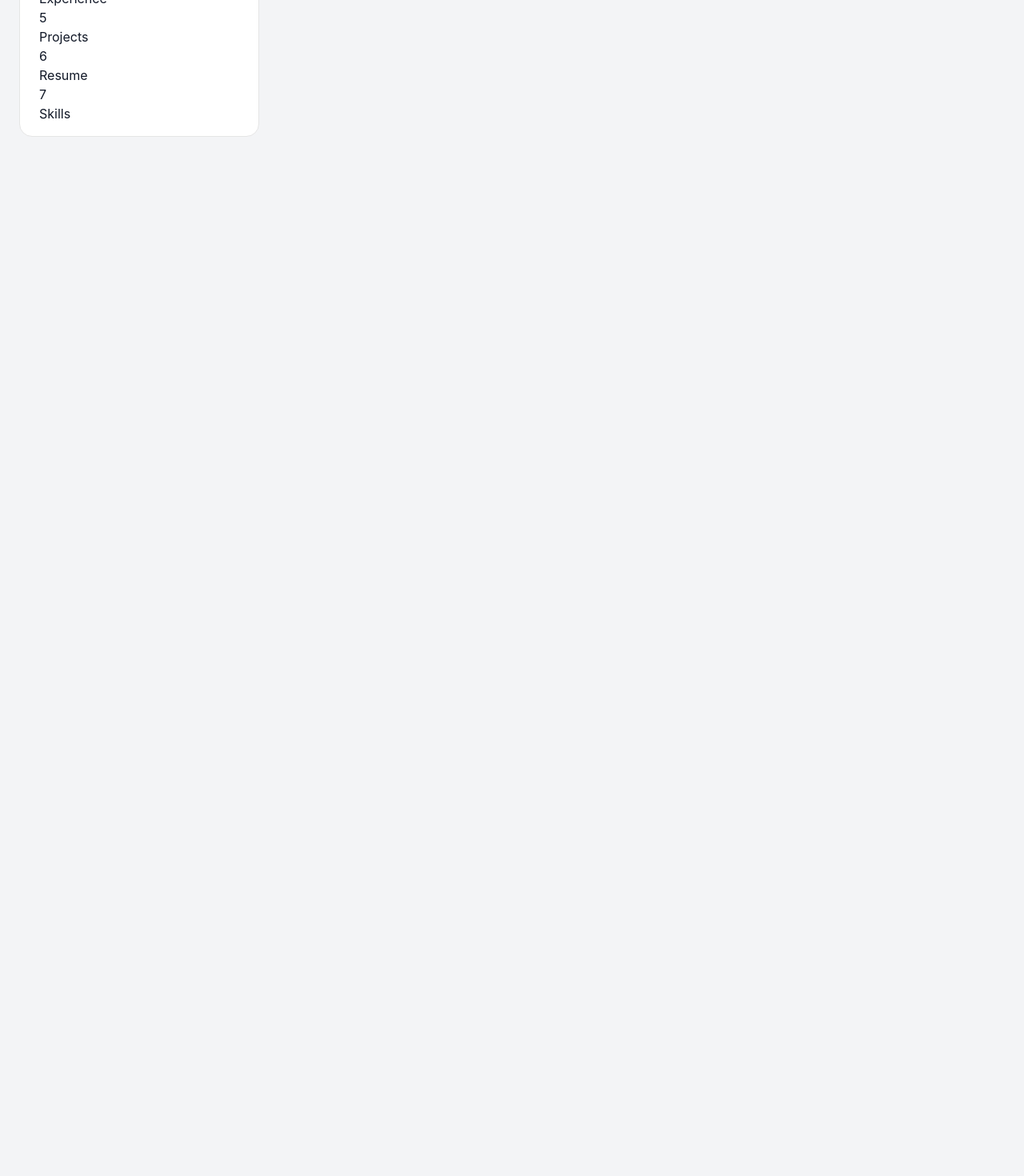
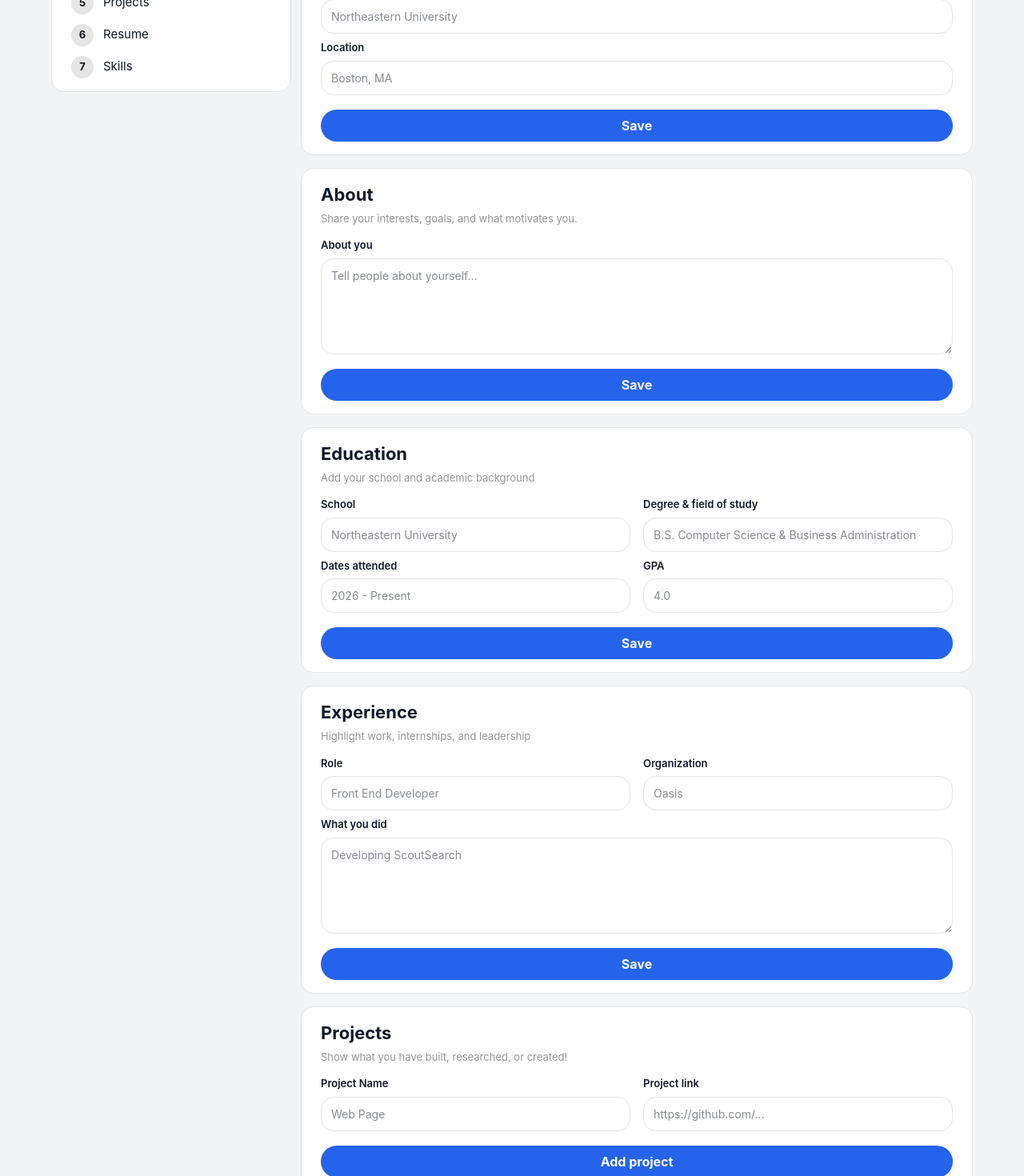
Before and after one commit to Oasis-NEU/f26-group-8, a React (Vite) app in the folder frontend/: page /editprofile in a window 1280 px wide. Shown: the part 380-1850 px from the top of the page at 80% size. Before the commit the page ends 800 px from the top, so only its background shows below. Built offline with nearby package versions, Linux system fonts and the light colour scheme.

Commit message:
Left to do: Resume + Skills

```diff
--- a/frontend/src/index.css
+++ b/frontend/src/index.css
@@ -1081,8 +1081,6 @@ body {
 
 .edit-tracker-card {
   background: white;
-  margin-top: 32px;
-  margin-left: 24px;
   padding: 16px 24px;
   max-width: 300px;
   border: 1px solid #e5e5e5;
@@ -1099,3 +1097,106 @@ body {
   color: #949494;
   margin-top: 6px;
 }
+
+.edit-tracker-steps {
+  display: flex;
+  align-items: center;
+  gap: 12px;
+  margin-top: 12px;
+}
+
+.edit-tracker-id {
+  width: 28px;
+  height: 28px;
+  border-radius: 999px;
+  background-color: #e5e5e5;
+  display: flex;
+  justify-content: center;
+  align-items: center;
+  font-size: 13px;
+  font-weight: bold;
+}
+
+.edit-tracker-label {
+  font-size: 15px;
+  color: #111827;
+}
+
+.edit-page {
+  display: grid;
+  grid-template-columns: 300px 1fr;
+  gap: 12px;
+  max-width: 1200px;
+  margin: 0 auto;
+  padding: 32px 24px;
+}
+
+
+/* Basic Information Card */
+
+.edit-card {
+  background: white;
+  padding: 16px 24px;
+  border: 1px solid #e5e5e5;
+  border-radius: 16px;
+  display: flex;
+  flex-direction: column;
+}
+
+.edit-card-title {
+  font-weight: bold;
+  font-size: 22px;
+  margin-bottom: 4px;
+}
+
+.edit-label {
+  font-size: 13px;
+  font-weight: 600;
+  margin-top: 8px;
+  margin-bottom: 6px;
+}
+
+.edit-input {
+  padding: 10px 12px;
+  border: 1px solid #e5e5e5;
+  border-radius: 16px;
+  font-size: 14px;
+}
+
+.edit-save-btn {
+  margin-top: 18px;
+}
+
+/* About Card */
+
+.edit-textarea {
+  height: 120px;
+  resize: vertical;
+}
+
+.edit-section {
+  display: flex;
+  flex-direction: column;
+  gap: 16px;
+}
+
+/* Education Card */
+
+.edit-row {
+  display: flex;
+  gap: 16px;
+}
+
+.edit-field {
+  display: flex;
+  flex-direction: column;
+  flex: 1;
+}
+
+/* Card Subtitles */
+
+.edit-card-subtitle {
+  font-size: 13px;
+  color: #949494;
+  margin-bottom: 6px;
+}
--- a/frontend/src/pages/EditProfile.jsx
+++ b/frontend/src/pages/EditProfile.jsx
@@ -1,4 +1,5 @@
 import NavBar from "../components/NavBar";
+import { useState } from "react";
 
 const sections = [
   { id: "1", label: "Basics" },
@@ -25,6 +26,278 @@ function EditTracker() {
   );
 }
 
+function BasicsInfo() {
+  const [username, setUsername] = useState("");
+  const [bio, setBio] = useState("");
+  const [school, setSchool] = useState("");
+  const [location, setLocation] = useState("");
+
+  function handleSave() {
+    console.log({ username, bio, school, location });
+  }
+
+  return (
+    <div className="edit-card">
+      <h2 className="edit-card-title">Basic Information</h2>
+      <p className="edit-card-subtitle">Let the world know who you are!</p>
+
+      <label className="edit-label">Username</label>
+      <input
+        className="edit-input"
+        type="text"
+        placeholder="Roemer Mallari"
+        value={username}
+        onChange={(e) => setUsername(e.target.value)}
+      />
+
+      <label className="edit-label">Bio</label>
+      <input
+        className="edit-input"
+        type="text"
+        placeholder="CS student at Northeastern"
+        value={bio}
+        onChange={(e) => setBio(e.target.value)}
+      />
+
+      <label className="edit-label">School</label>
+      <input
+        className="edit-input"
+        type="text"
+        placeholder="Northeastern University"
+        value={school}
+        onChange={(e) => setSchool(e.target.value)}
+      />
+
+      <label className="edit-label">Location</label>
+      <input
+        className="edit-input"
+        type="text"
+        placeholder="Boston, MA"
+        value={location}
+        onChange={(e) => setLocation(e.target.value)}
+      />
+      <button
+        className="profile-btn-primary edit-save-btn"
+        onClick={handleSave}
+      >
+        Save
+      </button>
+    </div>
+  );
+}
+
+function AboutInfo() {
+  const [about, setAbout] = useState("");
+
+  function handleSave() {
+    console.log({ about });
+  }
+  return (
+    <div className="edit-card">
+      <h2 className="edit-card-title">About</h2>
+      <p className="edit-card-subtitle">
+        Share your interests, goals, and what motivates you.
+      </p>
+      <label className="edit-label">About you</label>
+
+      <textarea
+        className="edit-input edit-textarea"
+        placeholder="Tell people about yourself..."
+        value={about}
+        onChange={(e) => setAbout(e.target.value)}
+      />
+      <button
+        className="profile-btn-primary edit-save-btn"
+        onClick={handleSave}
+      >
+        Save
+      </button>
+    </div>
+  );
+}
+
+function EducationInfo() {
+  const [school, setSchool] = useState("");
+  const [degree, setDegree] = useState("");
+  const [dates, setDates] = useState("");
+  const [GPA, setGPA] = useState("");
+
+  function handleSave() {
+    console.log({ school, degree, dates, GPA });
+  }
+
+  return (
+    <div className="edit-card">
+      <h2 className="edit-card-title">Education</h2>
+      <p className="edit-card-subtitle">
+        Add your school and academic background
+      </p>
+
+      <div className="edit-row">
+        <div className="edit-field">
+          <label className="edit-label">School</label>
+          <input
+            className="edit-input"
+            type="text"
+            placeholder="Northeastern University"
+            value={school}
+            onChange={(e) => setSchool(e.target.value)}
+          />
+        </div>
+
+        <div className="edit-field">
+          <label className="edit-label">Degree & field of study</label>
+          <input
+            className="edit-input"
+            type="text"
+            placeholder="B.S. Computer Science & Business Administration"
+            value={degree}
+            onChange={(e) => setDegree(e.target.value)}
+          />
+        </div>
+      </div>
+
+      <div className="edit-row">
+        <div className="edit-field">
+          <label className="edit-label">Dates attended</label>
+          <input
+            className="edit-input"
+            type="text"
+            placeholder="2026 - Present"
+            value={dates}
+            onChange={(e) => setDates(e.target.value)}
+          />
+        </div>
+
+        <div className="edit-field">
+          <label className="edit-label">GPA</label>
+          <input
+            className="edit-input"
+            type="text"
+            placeholder="4.0"
+            value={GPA}
+            onChange={(e) => setGPA(e.target.value)}
+          />
+        </div>
+      </div>
+      <button
+        className="profile-btn-primary edit-save-btn"
+        onClick={handleSave}
+      >
+        Save
+      </button>
+    </div>
+  );
+}
+
+function ExperienceInfo() {
+  const [role, setRole] = useState("");
+  const [organization, setOrganization] = useState("");
+  const [info, setInfo] = useState("");
+
+  function handleSave() {
+    console.log({ role, organization, info });
+  }
+
+  return (
+    <div className="edit-card">
+      <h2 className="edit-card-title">Experience</h2>
+      <p className="edit-card-subtitle">
+        Highlight work, internships, and leadership
+      </p>
+
+      <div className="edit-row">
+        <div className="edit-field">
+          <label className="edit-label">Role</label>
+          <input
+            className="edit-input"
+            type="text"
+            placeholder="Front End Developer"
+            value={role}
+            onChange={(e) => setRole(e.target.value)}
+          />
+        </div>
+
+        <div className="edit-field">
+          <label className="edit-label">Organization</label>
+          <input
+            className="edit-input"
+            type="text"
+            placeholder="Oasis"
+            value={organization}
+            onChange={(e) => setOrganization(e.target.value)}
+          />
+        </div>
+      </div>
+
+      <div className="edit-field">
+        <label className="edit-label">What you did</label>
+        <textarea
+          className="edit-input edit-textarea"
+          placeholder="Developing ScoutSearch"
+          value={info}
+          onChange={(e) => setInfo(e.target.value)}
+        />
+      </div>
+
+      <button
+        className="profile-btn-primary edit-save-btn"
+        onClick={handleSave}
+      >
+        Save
+      </button>
+    </div>
+  );
+}
+
+function ProjectInfo() {
+  const [project, setProject] = useState("");
+  const [link, setLink] = useState("");
+
+  function handleSave() {
+    console.log({ project, link });
+  }
+  return (
+    <div className="edit-card">
+      <h2 className="edit-card-title">Projects</h2>
+      <p className="edit-card-subtitle">
+        Show what you have built, researched, or created!
+      </p>
+
+      <div className="edit-row">
+        <div className="edit-field">
+          <label className="edit-label">Project Name</label>
+          <input
+            className="edit-input"
+            type="text"
+            placeholder="Web Page"
+            value={project}
+            onChange={(e) => setProject(e.target.value)}
+          />
+        </div>
+
+        <div className="edit-field">
+          <label className="edit-label">Project link</label>
+          <input
+            className="edit-input"
+            type="url"
+            placeholder="https://github.com/..."
+            value={link}
+            onChange={(e) => setLink(e.target.value)}
+          />
+        </div>
+      </div>
+
+      <button
+        className="profile-btn-primary edit-save-btn"
+        onClick={handleSave}
+      >
+        Add project
+      </button>
+    </div>
+  );
+}
+
 function EditProfile() {
   return (
     <>
@@ -33,7 +306,13 @@ function EditProfile() {
         <aside className="edit-profile-tracker">
           <EditTracker />
         </aside>
-        <section className="edit-section"></section>
+        <section className="edit-section">
+          <BasicsInfo />
+          <AboutInfo />
+          <EducationInfo />
+          <ExperienceInfo />
+          <ProjectInfo />
+        </section>
       </main>
     </>
   );
```
